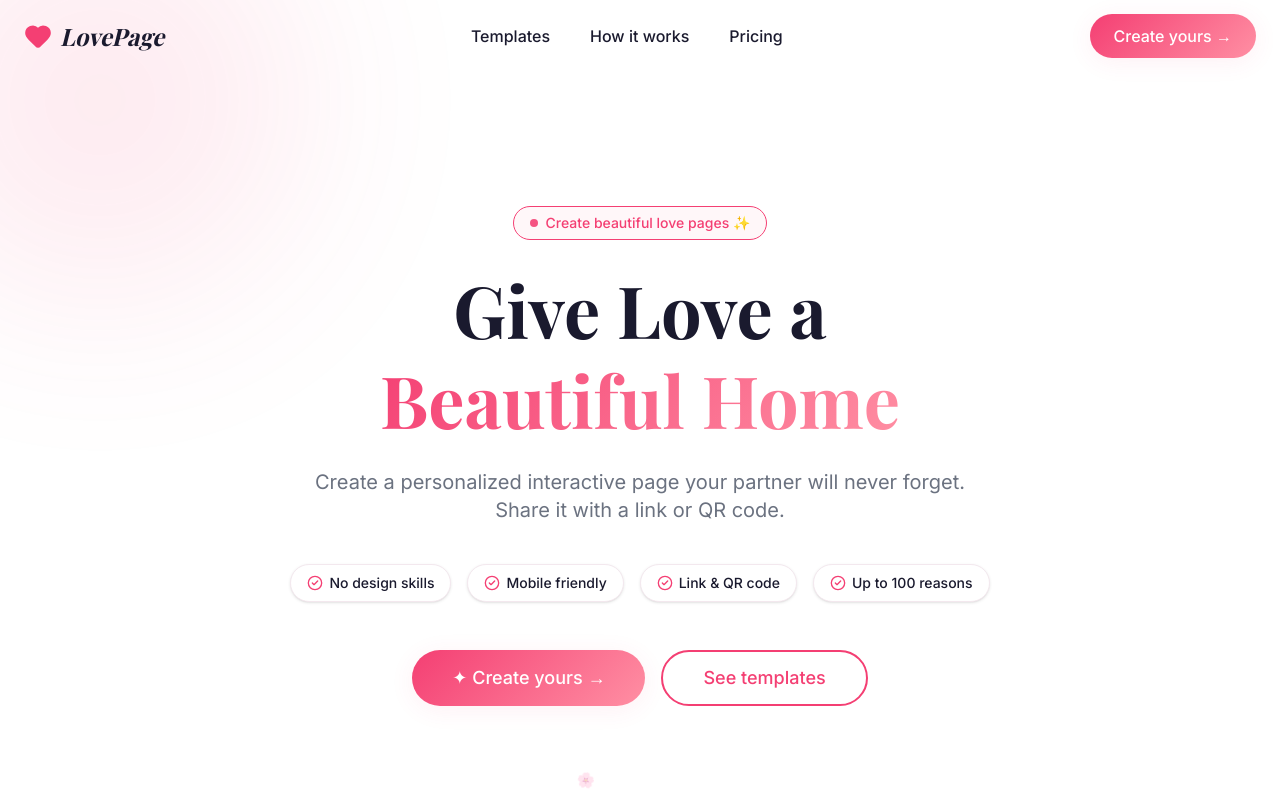
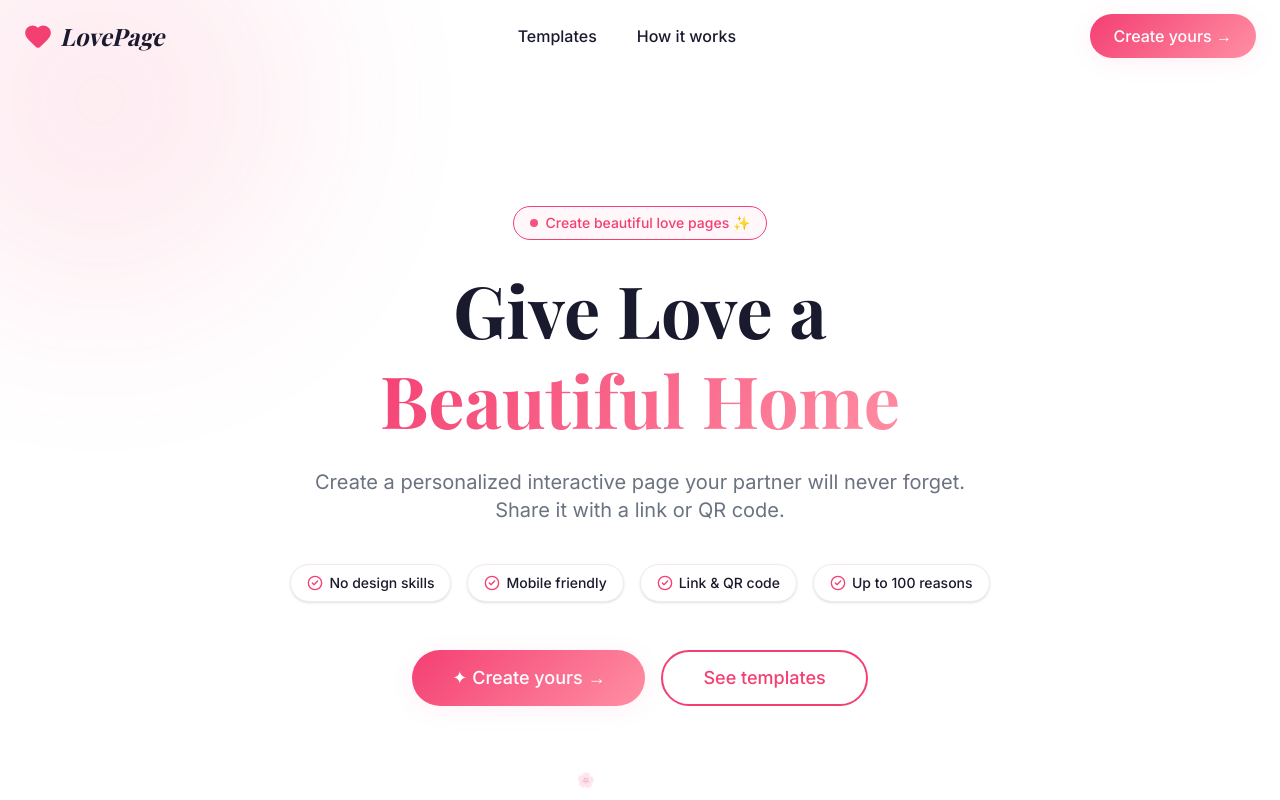
Before and after one commit to Djordje3002/LoveLetterSaaS, a React (Vite) app: page / in a window 1280 px wide. Shown: the top 800 px of the page. Built offline with nearby package versions, Linux system fonts and the light colour scheme; a web font is replaced by a local one.

Commit message:
feat: remove homepage pricing and keep pricing at publish step

```diff
--- a/src/components/Footer.jsx
+++ b/src/components/Footer.jsx
@@ -24,8 +24,7 @@ const Footer = () => {
             <h4 className="font-bold text-dark mb-4">Product</h4>
             <ul className="space-y-2 text-secondary text-sm">
               <li><Link to="/templates" className="hover:text-primary-pink transition-colors">Templates</Link></li>
-              <li><a href="#how-it-works" className="hover:text-primary-pink transition-colors">How it works</a></li>
-              <li><a href="#pricing" className="hover:text-primary-pink transition-colors">Pricing</a></li>
+              <li><a href="/#how-it-works" className="hover:text-primary-pink transition-colors">How it works</a></li>
             </ul>
           </div>
 
--- a/src/components/Navbar.jsx
+++ b/src/components/Navbar.jsx
@@ -1,13 +1,11 @@
 import React, { useState, useEffect } from 'react';
-import { Link, useLocation } from 'react-router-dom';
+import { Link } from 'react-router-dom';
 import { Menu, X, Heart } from 'lucide-react';
 import { motion, AnimatePresence } from 'framer-motion';
 
 const Navbar = () => {
   const [isScrolled, setIsScrolled] = useState(false);
   const [isMobileMenuOpen, setIsMobileMenuOpen] = useState(false);
-  const location = useLocation();
-
   useEffect(() => {
     const handleScroll = () => {
       setIsScrolled(window.scrollY > 20);
@@ -18,8 +16,7 @@ const Navbar = () => {
 
   const navLinks = [
     { name: 'Templates', href: '/templates' },
-    { name: 'How it works', href: '#how-it-works' },
-    { name: 'Pricing', href: '#pricing' },
+    { name: 'How it works', href: '/#how-it-works', type: 'anchor' },
   ];
 
   return (
@@ -36,6 +33,15 @@ const Navbar = () => {
         {/* Desktop Links */}
         <div className="hidden md:flex items-center gap-10">
           {navLinks.map((link) => (
+            link.type === 'anchor' ? (
+              <a
+                key={link.name}
+                href={link.href}
+                className="text-dark font-medium hover:text-primary-pink transition-colors"
+              >
+                {link.name}
+              </a>
+            ) : (
               <Link
                 key={link.name}
                 to={link.href}
@@ -43,6 +49,7 @@ const Navbar = () => {
               >
                 {link.name}
               </Link>
+            )
           ))}
         </div>
 
@@ -73,6 +80,16 @@ const Navbar = () => {
           >
             <div className="flex flex-col gap-6 items-center text-center">
               {navLinks.map((link) => (
+                link.type === 'anchor' ? (
+                  <a
+                    key={link.name}
+                    href={link.href}
+                    className="text-lg font-medium text-dark"
+                    onClick={() => setIsMobileMenuOpen(false)}
+                  >
+                    {link.name}
+                  </a>
+                ) : (
                   <Link
                     key={link.name}
                     to={link.href}
@@ -81,6 +98,7 @@ const Navbar = () => {
                   >
                     {link.name}
                   </Link>
+                )
               ))}
               <Link
                 to="/templates"
```
Lines whose indentation alone changed are shown as unchanged.
